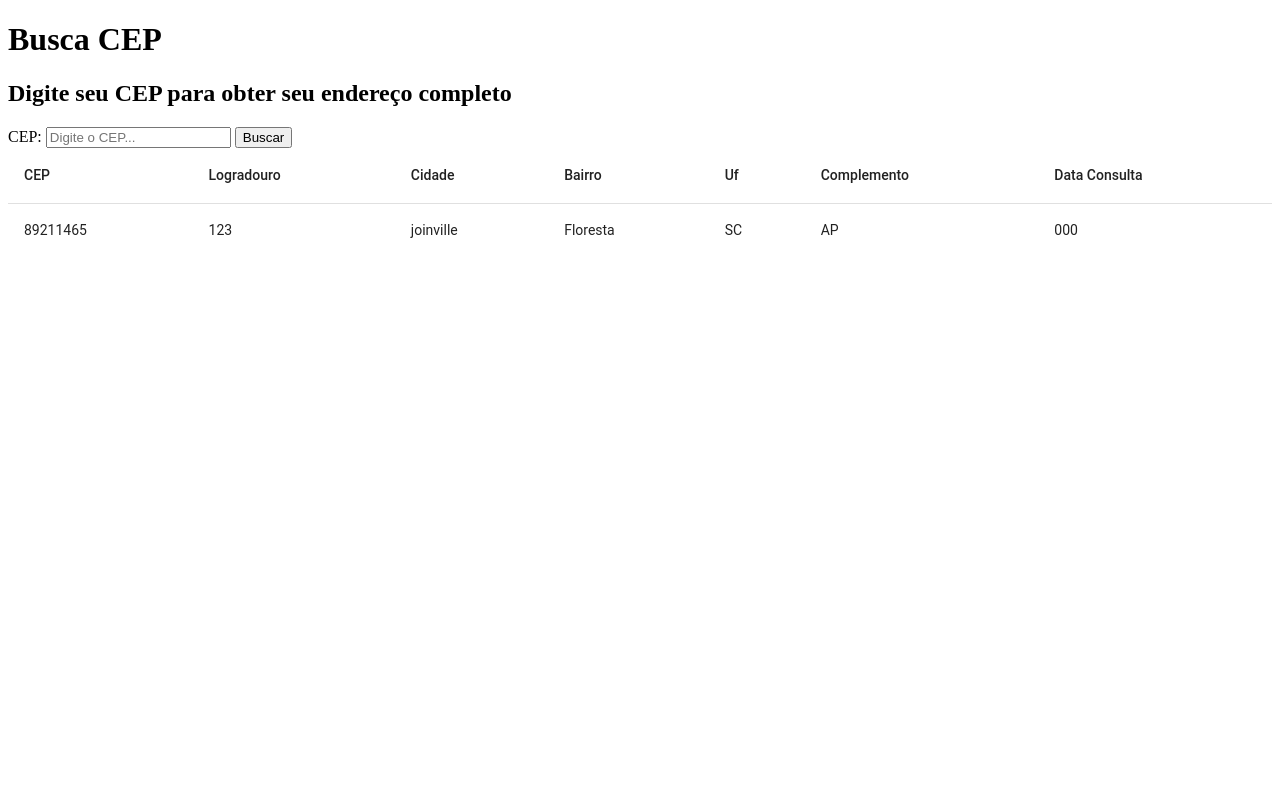
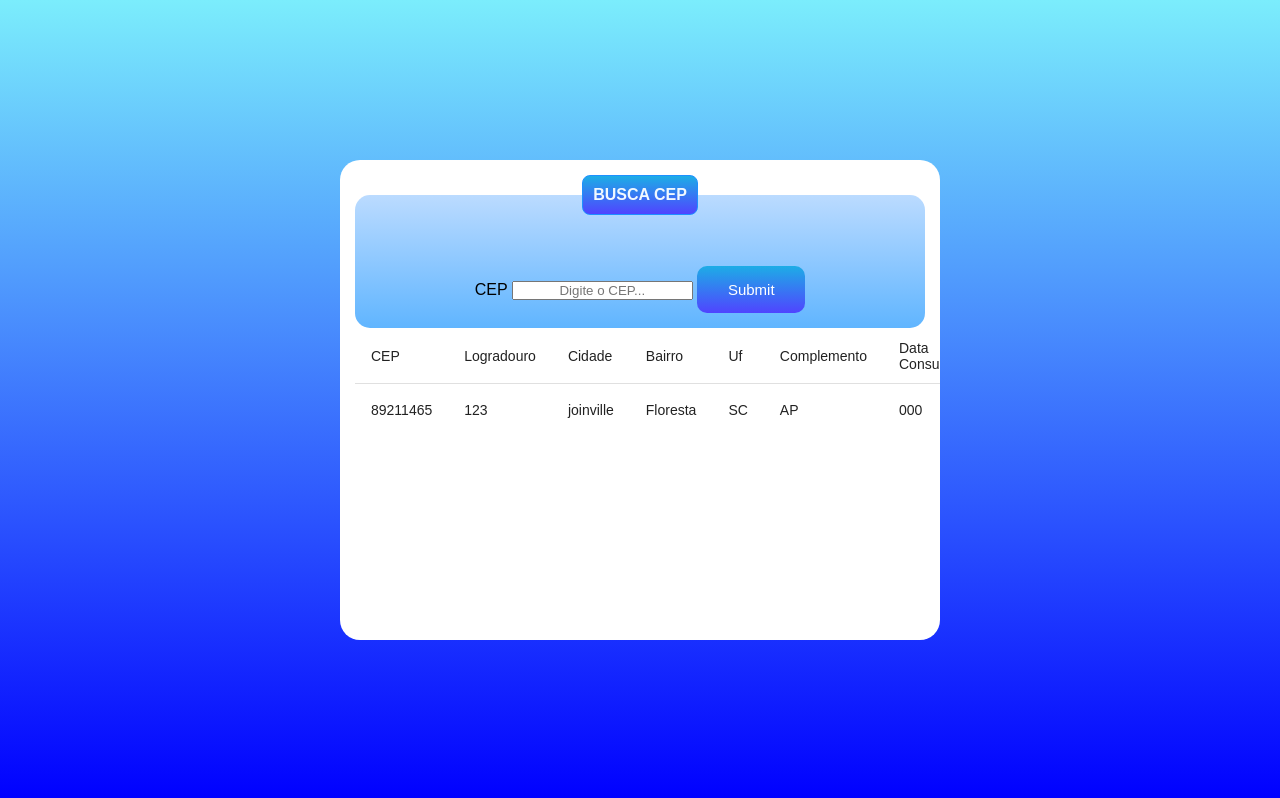
Before and after one commit to tanywii/buscarcep-frontend, an Angular app: page / in a window 1280 px wide. Built offline with nearby package versions, Linux system fonts and the light colour scheme.

Commit message:
alteração geral
altereção dos comandos:
submit, legend, fieldset, .conteiner

```diff
--- a/src/index.html
+++ b/src/index.html
@@ -6,18 +6,57 @@
   <base href="/">
   <meta name="viewport" content="width=device-width, initial-scale=1">
   <link rel="icon" type="image/x-icon" href="favicon.ico">
+  <style>
+    body {
+      font-family: Arial, Helvetica, sans-serif;
+    }
+    .container{
+      position: absolute;
+      background-color: rgba(255, 255, 255, 0.8);
+      padding: 15px;
+      border-radius: 15px;
+      width: 90%;
+      height: 60%;
+    }
+    fieldset{
+      border: 3px;
+      background-image: linear-gradient(rgb(187, 219, 255), rgb(96, 181, 255));
+      padding: 15px;
+      border-radius: 15px;
+    }
+    legend{
+      border: 1px solid dodgerblue;
+      padding: 10px;
+      text-align: center;
+      color: aliceblue;
+      background-image: linear-gradient(rgb(29, 173, 230), rgb(80, 68, 255));
+      border-radius: 8px;
+    }
+    #submit{
+      background-image: linear-gradient(rgb(29, 173, 230), rgb(80, 68, 255));
+      width: 20%;
+      border: none;
+      padding: 15px;
+      color: rgb(255, 255, 255);
+      font-size: 15px;
+      cursor: pointer;
+      border-radius: 10px;
+    }
+  </style>
 </head>
 <body>
   <div class="container">
-    <h1>Busca CEP</h1>
-    <h2>Digite seu CEP para obter seu endereço completo</h2>
-    <div class="form">
-        <label for="cep">CEP:</label>
-        <input type="text" id="cep" placeholder="Digite o CEP...">
-        <button onclick="buscarEndereco()">Buscar</button>
-    </div>
-  </div>
-  <div>
+    <form action="">
+      <fieldset>
+        <legend><b>BUSCA CEP</b></legend>
+        <br><br>
+        <div class="inputBox">
+          <label for="cep" class="labelInput">CEP</label>
+          <input type="text" id="cep" placeholder="Digite o CEP...">
+          <input type="submit" name="submit" id="submit">
+      </div>
+      </fieldset>
+    </form>
     <tabela></tabela>
   </div>
 </body>
--- a/src/styles.css
+++ b/src/styles.css
@@ -1 +1,84 @@
-/* You can add global styles to this file, and also import other style files */
+*{ /* estilizacao "busca CEP"*/
+    box-sizing: border-box;
+    text-align: center;
+    margin: 0;
+    padding: 0;
+    font-family: "Poppins", sans-serif;
+  }
+
+  body{ /*fundo do site*/
+    background: linear-gradient(rgb(123, 237, 252), blue);
+    width: 100%;
+    min-height: 100vh;
+    display: flex;
+    justify-content: center;
+    align-items: center;
+  }
+
+  .container{ /*quadrado branco*/
+    background-color: #ffffff;
+    border-radius: 20px;
+    margin: 14px;
+    max-width: 600px;
+    width: 100%;
+    box-sizing: 0 3px 5px rgb(0, 0, 0);
+    overflow: hidden;
+  }
+
+  .header{
+    background: linear-gradient(120deg, #06b9e6 0%, #8bb0ff 100%);
+    padding: 24px;
+    text-align: center;
+    color: #ffffff;
+  }
+
+  .form{ /*altura do quadrado branco*/
+    padding: 40px;
+  }
+
+  /*.form-content{ /*estilizacao do botao "buscar"
+    margin-bottom: 8px;
+    padding-bottom: 18px;
+    position: relative;
+  }
+  /*
+  .form-content label{
+    display: inline-block;
+    margin-bottom: 4px;
+  } */
+  /*
+  .form-content input{
+    display: block;
+    width: 100%;
+    border-radius: 8px;
+    padding: 8px;
+    border: 2px solid #dfdfdf;
+  }
+ /*
+  .form-content a{
+    position: absolute;
+    bottom: -8px;
+    left: 0;
+    visibility: hidden;
+  }
+  */
+  .form button{
+    background-color: #00c3ff;
+    color: #FFF;
+    width: 70%;
+    border-radius: 15px;
+    padding: 10px;
+    border: 0;
+    font-size: 16px;
+    cursor: pointer;
+    margin-top: 14px;
+  }
+
+  .form-content.error input{
+    border-color: #ff3b25;
+  }
+
+  .form-content.error a{
+    color: #ff3b25;
+    visibility: visible;
+  }
```
